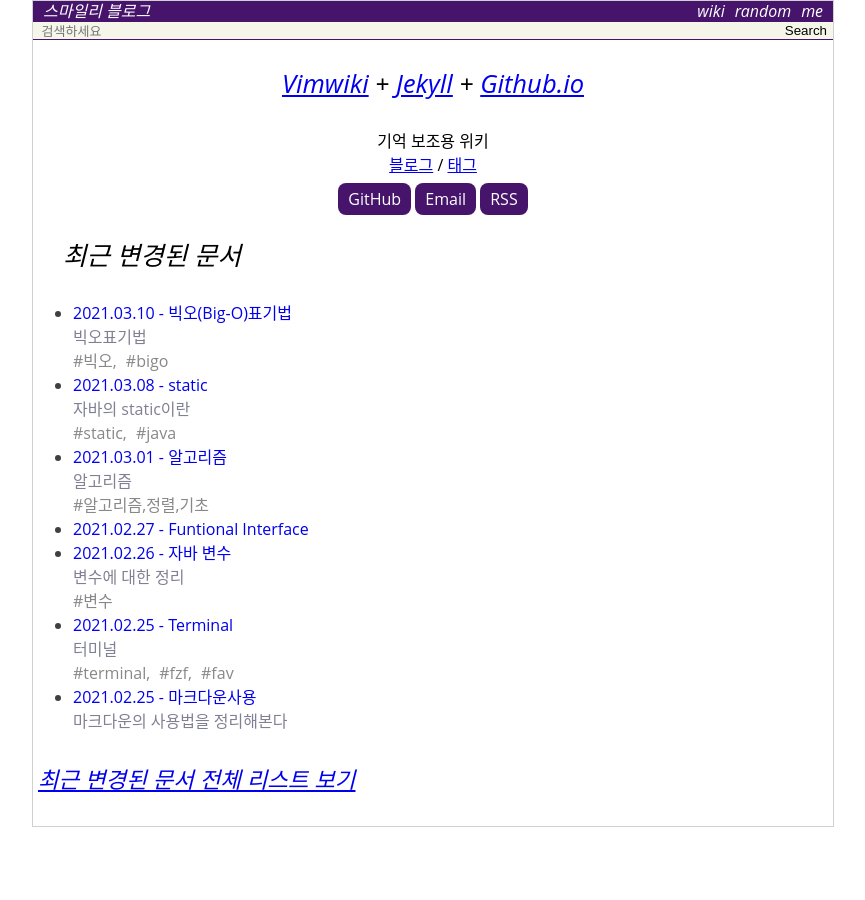
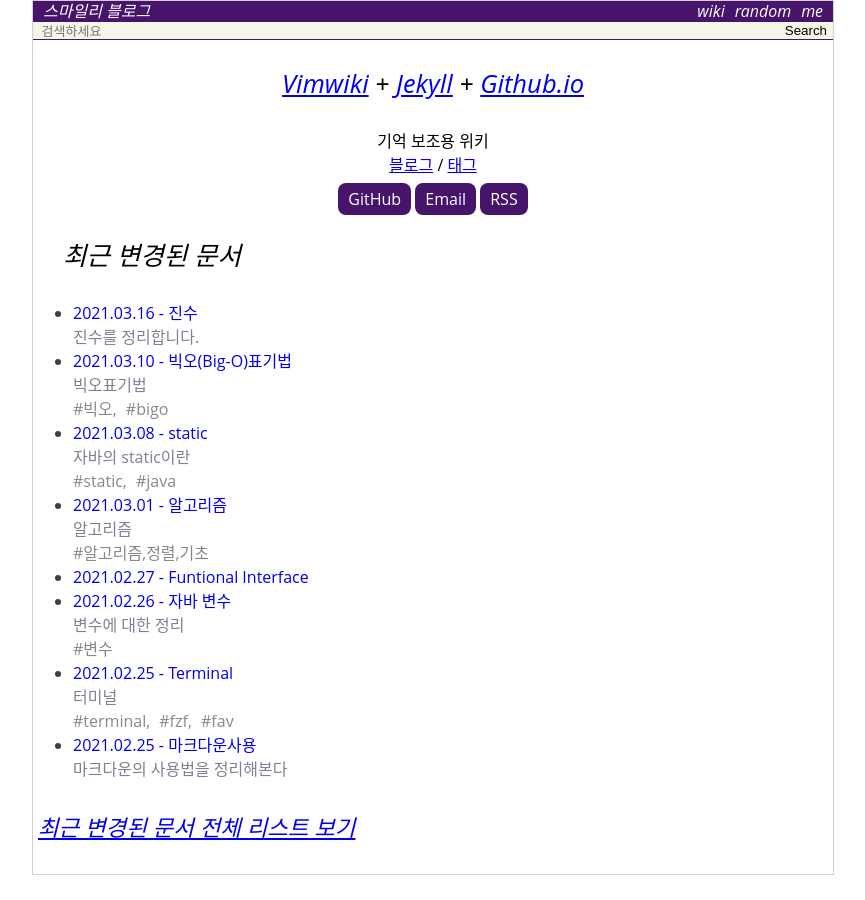
Before and after one commit to wafy/wafy.github.io, a Jekyll site: the page built from index.html, in a window 1280 px wide. Shown: the whole page, without its empty margins (207-1072 px from the left). Built offline with Jekyll 4.4.1, drawn with Linux system fonts in a browser that asks for light colours; part of the change alters nothing that is shown.

Commit message:
진수를 정리하라

```diff
--- a/_data/pageMap.yml
+++ b/_data/pageMap.yml
@@ -1,3 +1,11 @@
+algorism_doit:
+    type: wiki
+    title: '알로리즘 문제풀이'
+    summary: '간단한 알고리즘을 익히자'
+    parent: ""
+    url: /wiki/algorism_doit
+    updated: '2021-03-10 20:46:02 +0900'
+    children: []
 algorism1:
     type: wiki
     title: 알고리즘
@@ -13,6 +21,14 @@ bigo:
     parent: ""
     url: /wiki/bigo
     updated: '2021-03-10 20:35:43 +0900'
+    children: []
+digits:
+    type: wiki
+    title: 진수
+    summary: '진수를 정리합니다.'
+    parent: ""
+    url: /wiki/digits
+    updated: '2021-03-16 13:11:59 +0900'
     children: []
 funtional-interface:
     type: wiki
--- /dev/null
+++ b/_wiki/digits.md
@@ -0,0 +1,36 @@
+---
+layout  : wiki
+title   : 진수
+summary : 진수를 정리합니다.
+date    : 2021-03-16 13:01:21 +0900
+updated : 2021-03-16 13:11:59 +0900
+tag     :
+toc     : true
+public  : true
+parent  :
+latex   : false
+---
+* TOC
+{:toc}
+
+# 2진수
+> 0,1로 표현되는 수
+
+# 8진수
+> 0 ~ 7 로 표현되는 수
+
+# 10진수(decimal)란
+> 0 ~ 9 로 표현되는 수
+
+# 16진수란
+> 0 ~ 9,A ~ Z 로 표현되는 수
+
+# 32진수란
+> 0 ~ 9,A ~ Z 로 표현되는 수
+
+# 기수란?
+> 수를 나타내는 데 기초가 되는 수로 10진법에서는 0 ~ 9 까지의 정수이다.
+> n진수는 n을 기수로 하는 수이다.
+
+# 서수란?
+> 사물의 순서를 나타내는 수이다. 기수는 일, 이, 삼...이고 서수는 첫째, 둘재, 셋째....이다.
```
